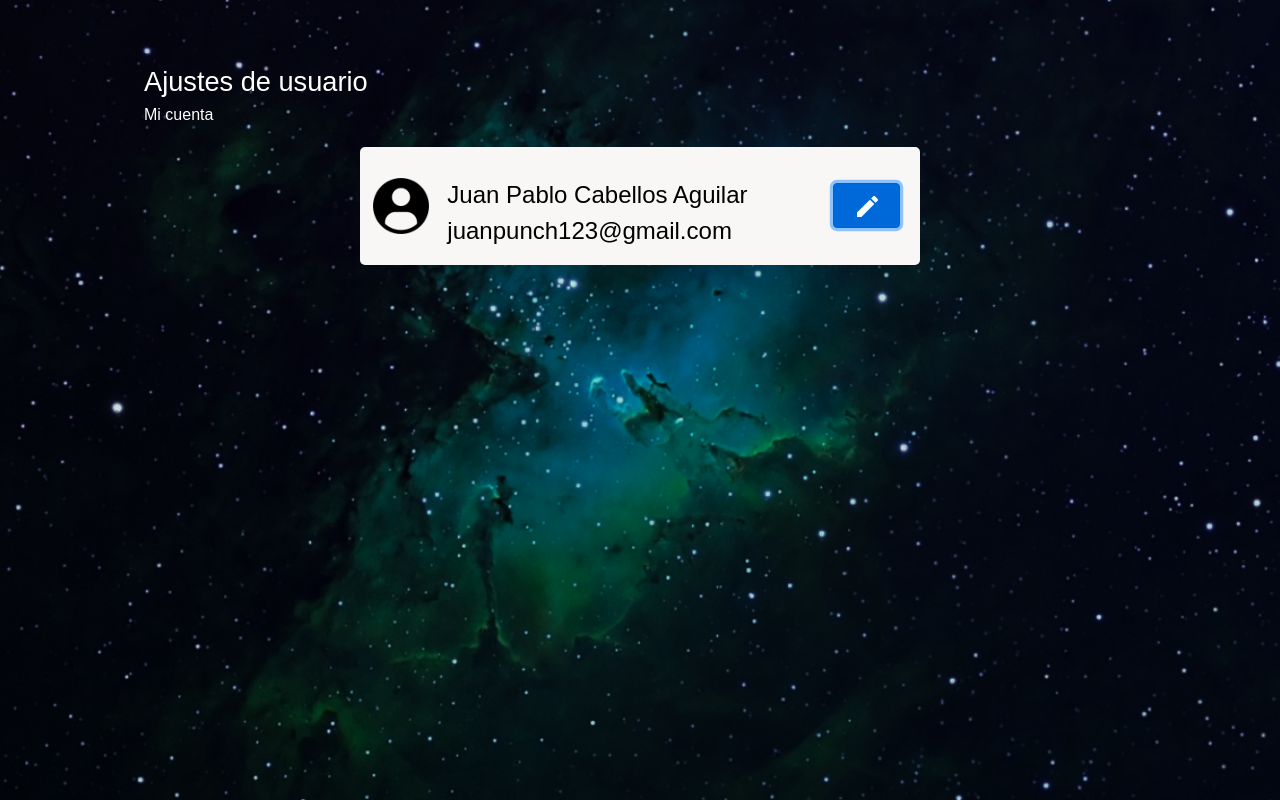
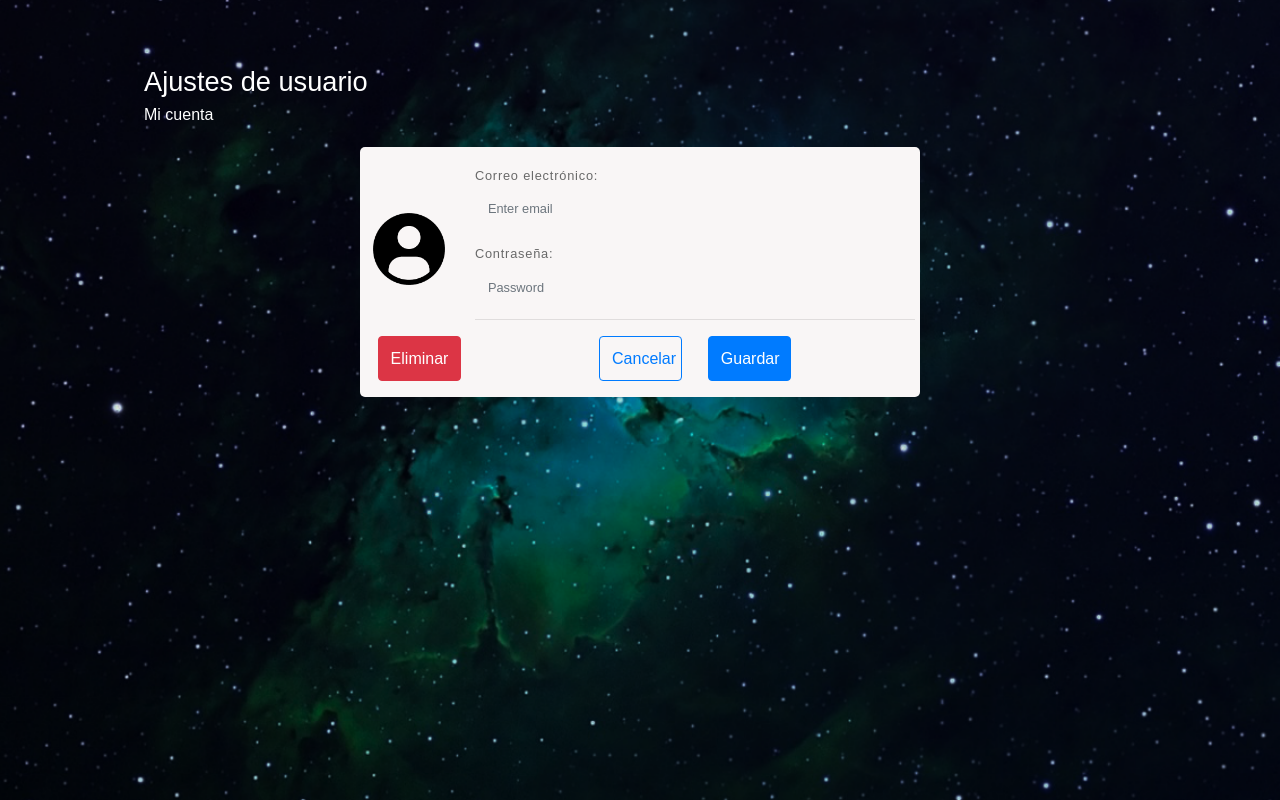
Before and after one commit to MarianaGFT/huppler-limpio, a React (Create React App) app: page /user in a window 1280 px wide. Both pictures are taken after a click on the button 866 px from the left and 205 px from the top of the page. Built offline with nearby package versions, Linux system fonts and the light colour scheme; a web font is replaced by a local one.

Commit message:
user configuration

```diff
--- a/src/components/User/UserConfig.jsx
+++ b/src/components/User/UserConfig.jsx
@@ -1,6 +1,6 @@
-import React from "react";
+import React, { useState } from "react";
 import styled from "styled-components";
-import { Button } from "react-bootstrap";
+import { Button, Form } from "react-bootstrap";
 import BackgroundSpaceImg7 from "../../assets/background-space7.png";
 import User from "../../assets/icon/user.png";
 import Edit from "../../assets/icon/edit.svg";
@@ -51,14 +51,36 @@ const WhiteContainer = styled.div`
   width: 85%;
 
   /*Dividir el contenedor para direccion y botones al lado */
-  .user-config-grid {
+  .user-config-grid-3 {
     display: grid;
     grid-template-columns: 15% 70% 15%;
   }
 
-  div {
+  /*Dividir el contenedor para direccion y botones al lado */
+  .user-config-grid-2 {
+    display: grid;
+    grid-template-columns: 20% 80%;
+  }
+
+  /*Display block del form de usuario */
+  .form-container-user-config {
+    display: block !important;
+    text-align: left;
+  }
+
+  .form-control {
+    width: 90%;
+    height: 2rem;
+  }
+  .vertical-center-align {
     display: -webkit-inline-box;
     align-items: center;
+  }
+
+  .small-gray-font {
+    color: #696969;
+    font-size: 0.8rem;
+    letter-spacing: 0.05rem;
   }
 
   img {
@@ -78,6 +100,15 @@ const WhiteContainer = styled.div`
 
   button {
     /* margin: 0 10px; */
+  }
+
+  .buttons-user-configuration {
+    width: 5.2rem;
+    margin: 0 0.8rem;
+  }
+
+  .user-icon-config {
+    width: 4.5rem;
   }
 
   /************ 320 ************/
@@ -121,26 +152,59 @@ const WhiteContainer = styled.div`
 `;
 
 function UserConfig() {
+  const [editUser, setEditUser] = useState(false);
   return (
     <UserConfigContainer>
       <p>Ajustes de usuario</p>
       <p className='small-font'>Mi cuenta</p>
       <WhiteContainer>
-        <div className='user-config-grid'>
-          <div>
+        {!editUser ? (
+          <div className='user-config-grid-3'>
+            <div className='vertical-center-align'>
               <img src={User} alt='User icon'></img>
             </div>
-          <div>
+            <div className='vertical-center-align'>
               <p className='user-information'>
                 Juan Pablo Cabellos Aguilar <br></br>juanpunch123@gmail.com
               </p>
             </div>
-          <div>
-            <Button variant='primary'>
+            <div className='vertical-center-align'>
+              <Button variant='primary' onClick={() => setEditUser(true)}>
                 <img src={Edit} alt='editar icon' className='edit-icon'></img>
               </Button>
             </div>
           </div>
+        ) : (
+          <div className='user-config-grid-2'>
+            <div className='vertical-center-align'>
+              <img src={User} alt='User icon' className='user-icon-config'></img>
+            </div>
+            <div className='form-container-user-config'>
+              <Form>
+                <Form.Group controlId='formBasicEmail'>
+                  <Form.Label className='small-gray-font'>Correo electrónico:</Form.Label>
+                  <Form.Control type='email' placeholder='Enter email' />
+                </Form.Group>
+                <Form.Group controlId='formBasicPassword'>
+                  <Form.Label className='small-gray-font'>Contraseña:</Form.Label>
+                  <Form.Control type='password' placeholder='Password' />
+                </Form.Group>
+              </Form>
+              <hr></hr>
+            </div>
+            <Button variant='danger' className='buttons-user-configuration'>
+              Eliminar
+            </Button>
+            <div className='container-buttons-user-config'>
+              <Button variant='outline-primary' className='buttons-user-configuration'>
+                Cancelar
+              </Button>
+              <Button variant='primary' className='buttons-user-configuration'>
+                Guardar
+              </Button>
+            </div>
+          </div>
+        )}
       </WhiteContainer>
     </UserConfigContainer>
   );
```
Lines whose indentation alone changed are shown as unchanged.
